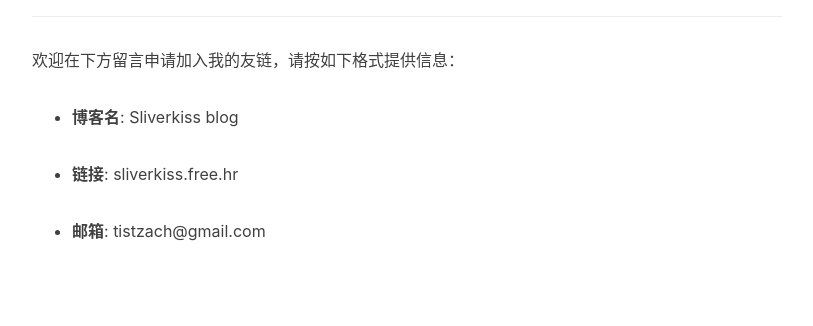
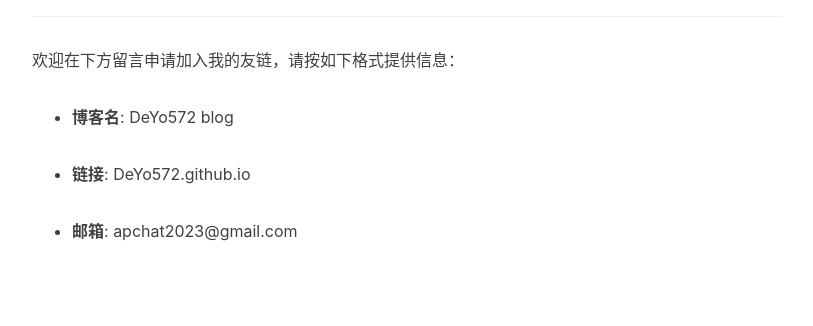
Before and after one commit to Deyo572/deyo572.github.io, a Jekyll site: the page built from links.html, in a window 1280 px wide. Shown: the part 849-1175 px from the top of the page, without its empty margins (233-1046 px from the left). Built offline with Jekyll 4.4.1, drawn with Linux system fonts in a browser that asks for light colours; nearby versions of some CDN libraries; comment, search, counter and statistics services are not loaded.

Commit message:
更新 links.html

```diff
--- a/links.html
+++ b/links.html
@@ -48,13 +48,13 @@ header-mask: 0.3
       <p>欢迎在下方留言申请加入我的友链，请按如下格式提供信息：</p>
       <ul>
         <li>
-          <p><strong>博客名</strong>: Sliverkiss blog</p>
+          <p><strong>博客名</strong>: DeYo572 blog</p>
         </li>
         <li>
-          <p><strong>链接</strong>: sliverkiss.free.hr</p>
+          <p><strong>链接</strong>: DeYo572.github.io</p>
         </li>
         <li>
-          <p><strong>邮箱</strong>: tistzach@gmail.com</p>
+          <p><strong>邮箱</strong>: apchat2023@gmail.com</p>
         </li>
       </ul>
       <!---->
```
